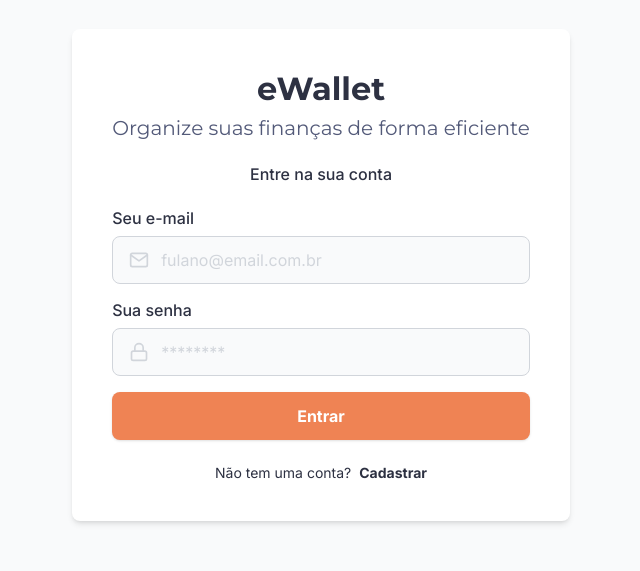
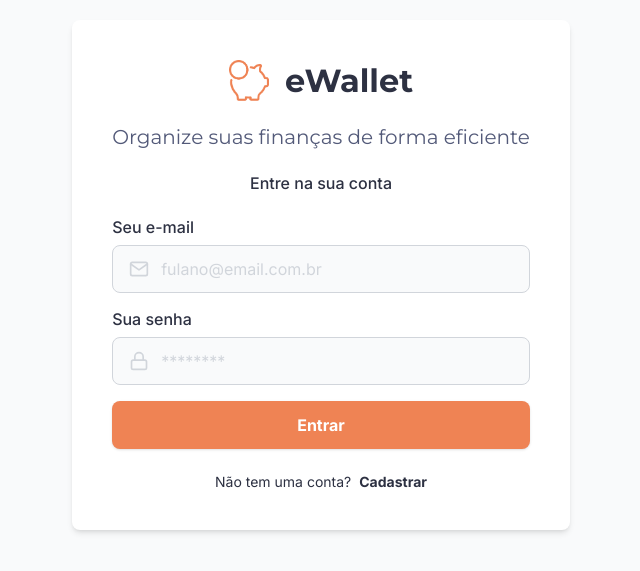
Before and after one commit to d1d2-apps/ewallet-web, a React (Vite) app: page /auth/sign-in in a window 1280 px wide. Shown: the part 125-696 px from the top of the page, without its empty margins (319-959 px from the left). Built offline with nearby package versions, Linux system fonts and the light colour scheme.

Commit message:
Added app logo

```diff
--- a/index.html
+++ b/index.html
@@ -3,6 +3,8 @@
   <head>
     <link rel="preconnect" href="https://fonts.googleapis.com" />
     <link rel="preconnect" href="https://fonts.gstatic.com" crossorigin />
+
+    <link rel="shortcut icon" href="/src/assets/images/favicon.png" type="image/png" />
 
     <meta charset="UTF-8" />
     <meta name="viewport" content="width=device-width, initial-scale=1.0" />
--- a/src/features/auth/routes/SignIn/SignInPage.styles.ts
+++ b/src/features/auth/routes/SignIn/SignInPage.styles.ts
@@ -23,9 +23,20 @@ export const SignInForm = styled.form`
   header {
     text-align: center;
 
-    h1 {
-      font-family: ${({ theme }) => theme.fontFamilies.montserrat};
-      font-size: ${({ theme }) => theme.fontSizes['2xl']};
+    & > div {
+      display: flex;
+      justify-content: center;
+      align-items: center;
+      gap: 1rem;
+
+      img {
+        max-width: 2.5rem;
+      }
+
+      h1 {
+        font-family: ${({ theme }) => theme.fontFamilies.montserrat};
+        font-size: ${({ theme }) => theme.fontSizes['2xl']};
+      }
     }
 
     h2 {
@@ -33,7 +44,7 @@ export const SignInForm = styled.form`
       font-size: ${({ theme }) => theme.fontSizes.lg};
       font-weight: 400;
       color: ${({ theme }) => theme.colors.secondary[300]};
-      margin-top: 0.5rem;
+      margin-top: 1.5rem;
     }
   }
 
--- a/src/features/auth/routes/SignIn/SignInPage.tsx
+++ b/src/features/auth/routes/SignIn/SignInPage.tsx
@@ -3,6 +3,8 @@ import { FiMail, FiLock } from 'react-icons/fi';
 
 import { ControlledTextInput } from '@/components/forms';
 import { Button } from '@/components/elements';
+
+import logoImg from '@/assets/images/logo.png';
 
 import * as S from './SignInPage.styles';
 
@@ -27,7 +29,11 @@ export function SignInPage() {
     <S.SignInPageContainer>
       <S.SignInForm onSubmit={signInForm.handleSubmit(handleSignIn)}>
         <header>
-          <h1>eWallet</h1>
+          <div>
+            <img src={logoImg} alt="eWallet Logo" />
+            <h1>eWallet</h1>
+          </div>
+
           <h2>Organize suas finanças de forma eficiente</h2>
         </header>
 
--- a/src/features/misc/routes/Landing/LandingPage.styles.ts
+++ b/src/features/misc/routes/Landing/LandingPage.styles.ts
@@ -28,10 +28,21 @@ export const Header = styled.header`
       padding: 0 5rem;
     `)}
 
-  h1 {
-    font-size: ${({ theme }) => theme.fontSizes['2xl']};
-    color: ${({ theme }) => theme.colors.gray[50]};
-    pointer-events: none;
+  & > div {
+    display: flex;
+    justify-content: center;
+    align-items: center;
+    gap: 1rem;
+
+    img {
+      max-width: 2.5rem;
+    }
+
+    h1 {
+      font-size: ${({ theme }) => theme.fontSizes['2xl']};
+      color: ${({ theme }) => theme.colors.gray[50]};
+      pointer-events: none;
+    }
   }
 
   a {
--- a/src/features/misc/routes/Landing/LandingPage.tsx
+++ b/src/features/misc/routes/Landing/LandingPage.tsx
@@ -2,6 +2,8 @@ import { FiLogIn } from 'react-icons/fi';
 import { Link } from 'react-router-dom';
 
 import { Button } from '@/components/elements';
+
+import logoImg from '@/assets/images/logo.png';
 
 import * as S from './LandingPage.styles';
 
@@ -9,7 +11,10 @@ export function LandingPage() {
   return (
     <S.Container>
       <S.Header>
-        <h1>eWallet</h1>
+        <div>
+          <img src={logoImg} alt="eWallet Logo" />
+          <h1>eWallet</h1>
+        </div>
 
         <Link to="/auth/sign-in">
           <FiLogIn />
```
Also changed, not shown: src/assets/images/favicon.png (added), src/assets/images/logo.png (added).
